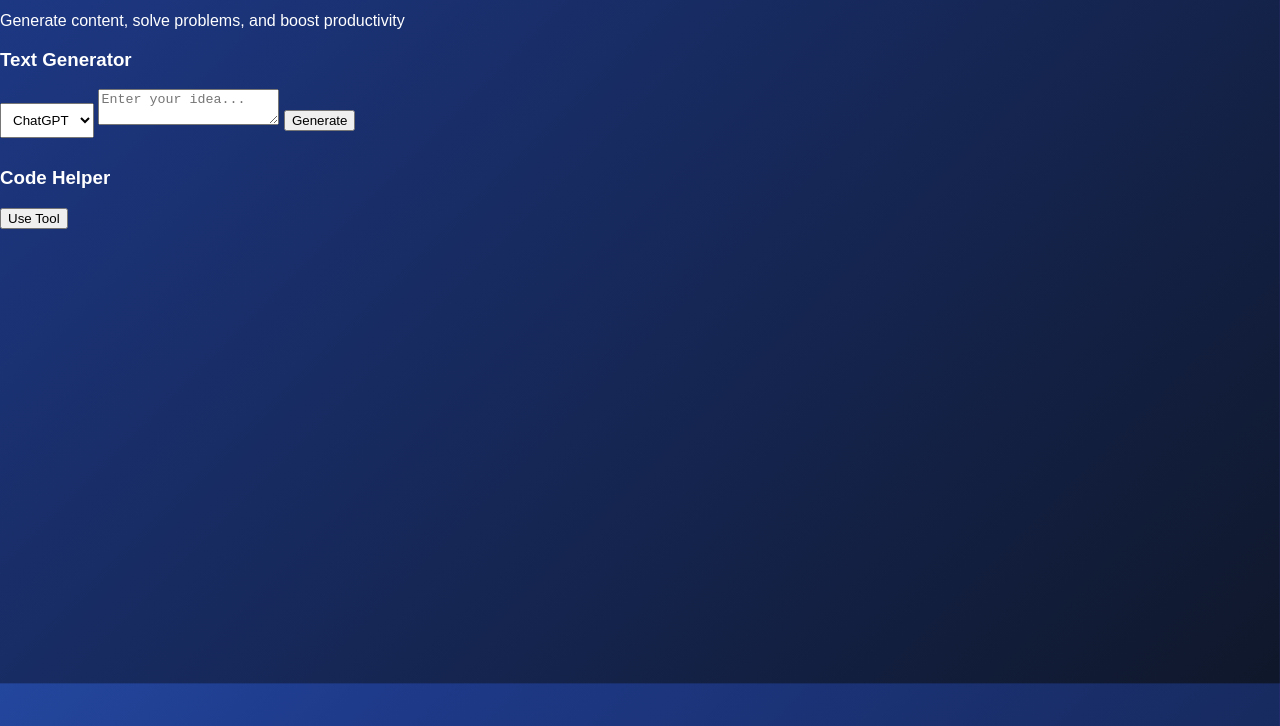
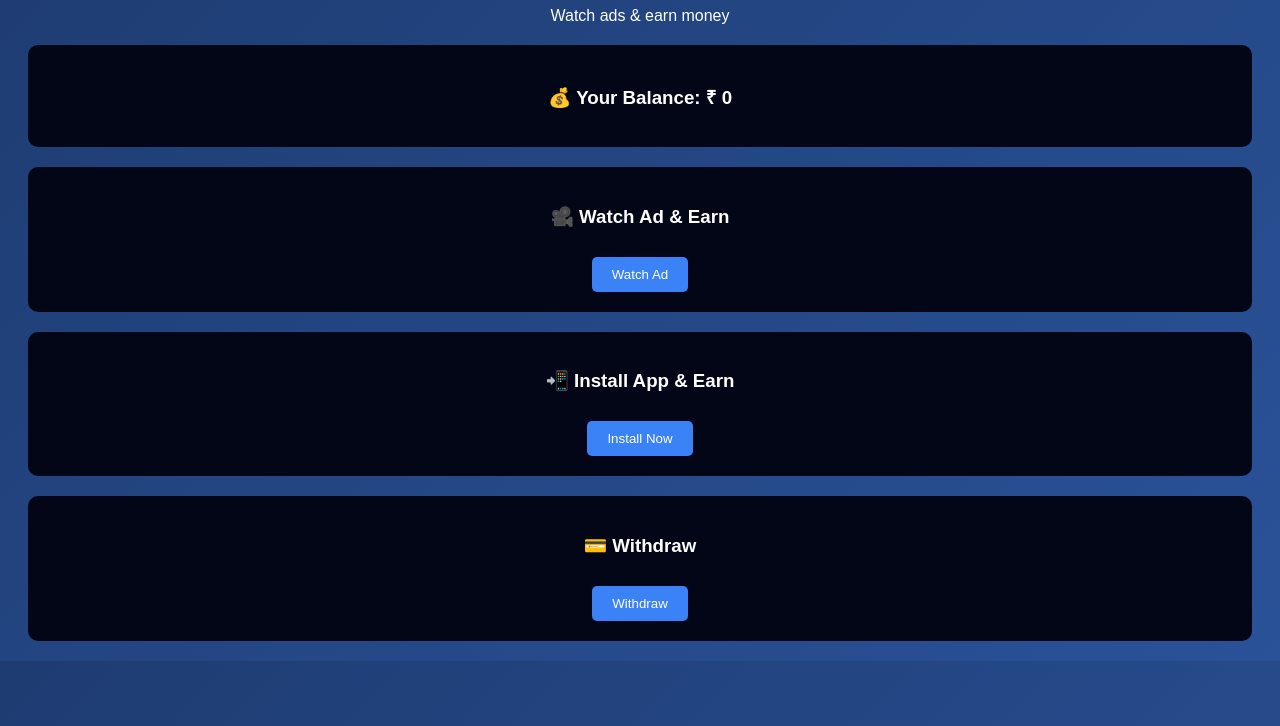
Before and after one commit to jyotiboronobo2-spec/ZyntrixAI, a plain HTML site: page index.html in a window 1280 px wide. Shown: the part 74-800 px from the top of the page. Drawn offline with Linux system fonts and the light colour scheme.

Commit message:
Added earning app with ads and reward system

```diff
--- a/index.html
+++ b/index.html
@@ -1,87 +1,94 @@
 <!DOCTYPE html>
-<html lang="en">
+<html>
 <head>
-  <meta charset="UTF-8">
+<title>ZyntrixAI Earn</title>
 <meta name="viewport" content="width=device-width, initial-scale=1.0">
-  <title>ZyntrixAI</title>
+
 <style>
 body {
-  margin: 0;
-  font-family: Arial, sans-serif;
-  background: linear-gradient(-45deg, #0f172a, #1e3a8a, #3b82f6, #9333ea);
-  background-size: 400% 400%;
-  animation: gradientBG 10s ease infinite;
+  font-family: Arial;
+  background: linear-gradient(135deg, #1e3c72, #2a5298);
   color: white;
+  text-align: center;
 }
 
-@keyframes gradientBG {
-  0% { background-position: 0% 50%; }
-  50% { background-position: 100% 50%; }
-  100% { background-position: 0% 50%; }
+.card {
+  background: #020617;
+  margin: 20px;
+  padding: 20px;
+  border-radius: 10px;
 }
+
+button {
+  padding: 10px 20px;
+  background: #3b82f6;
+  border: none;
+  color: white;
+  border-radius: 5px;
+  margin-top: 10px;
+}
+
 </style>
 </head>
+
 <body>
 
-<header>ZyntrixAI</header>
+<h1>ZyntrixAI Earn 💸</h1>
+<p>Watch ads & earn money</p>
 
-<section class="hero">
-  <h1>Powerful AI Tools in One Place</h1>
-  <p>Generate content, solve problems, and boost productivity</p>
-</section>
+<div class="card">
+  <h3>💰 Your Balance: ₹ <span id="balance">0</span></h3>
+</div>
 
-<section class="tools">
 <div class="card">
-  <h3>Text Generator</h3>
+  <h3>🎥 Watch Ad & Earn</h3>
+  <button onclick="watchAd()">Watch Ad</button>
+</div>
 
-<!-- 👉 YEH ADD KARO -->
-<select id="aiSelect" style="margin-bottom:10px;padding:8px;">
-  <option value="gpt">ChatGPT</option>
-  <option value="gemini">Gemini</option>
-</select>
+<div class="card">
+  <h3>📲 Install App & Earn</h3>
+  <button onclick="openOffer()">Install Now</button>
+</div>
 
-<textarea id="inputText" placeholder="Enter your idea..."></textarea>
-  <button onclick="generateText()">Generate</button>
+<div class="card">
+  <h3>💳 Withdraw</h3>
+  <button onclick="withdraw()">Withdraw</button>
+</div>
 
-  <p id="outputText" style="margin-top:10px;color:#94a3b8;"></p>
-</div>
-  <div class="card">
-    <h3>Code Helper</h3>
-    <button onclick="alert('Coming Soon')">Use Tool</button>
-  </div>
-</section>
 <script>
-async function generateText() {
-  let input = document.getElementById("inputText").value;
-  let output = document.getElementById("outputText");
+let balance = 0;
 
-  // 👇 YAHAN LAGAO
-  let ai = document.getElementById("aiSelect").value;
+// AD EARNING
+function watchAd() {
+  alert("Ad playing...");
 
-  output.innerText = "Generating...";
+  setTimeout(() => {
+    let total = 10;
+    let userEarn = total * 0.4; // 40%
+    balance += userEarn;
 
-  try {
-    let url = "";
+    document.getElementById("balance").innerText = balance;
 
-    if (ai === "gpt") {
-  url = "https://api.popcat.xyz/chatbot?msg=" + encodeURIComponent(input);
-} else if (ai === "gemini") {
-  url = "https://api.popcat.xyz/chatbot?msg=" + encodeURIComponent(input);
+    alert("You earned ₹" + userEarn);
+  }, 3000);
 }
 
-    let res = await fetch(url);
-    let data = await res.json();
-
-    if (ai === "gpt") {
-      output.innerText = data.response;
-    } else {
-      output.innerText = data.response;
+// OFFERWALL
+function openOffer() {
+  window.open("https://your-offerwall-link.com");
 }
 
-  } catch (e) {
-    output.innerText = "Error, try again!";
+// WITHDRAW
+function withdraw() {
+  if (balance < 50) {
+    alert("Minimum ₹50 required");
+  } else {
+    alert("Withdrawal requested!");
+    balance = 0;
+    document.getElementById("balance").innerText = balance;
   }
 }
 </script>
+
 </body>
 </html>
```
Lines whose indentation alone changed are shown as unchanged.
